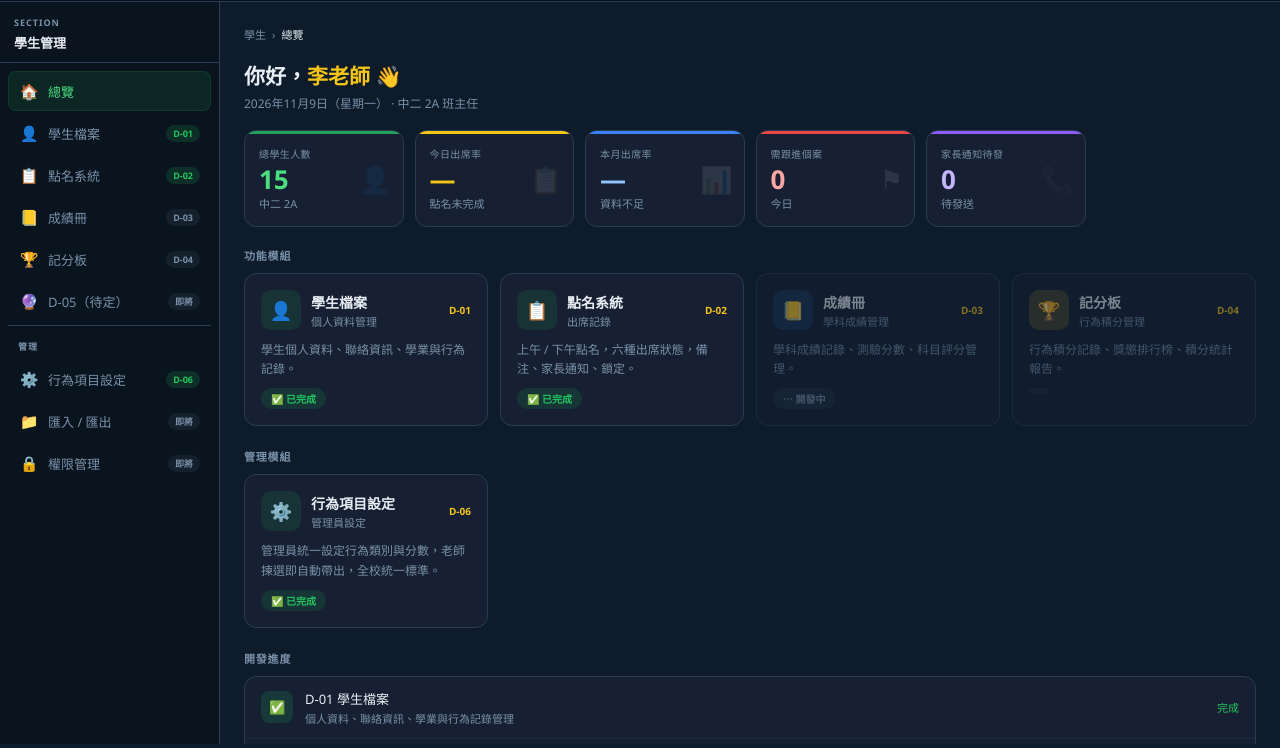
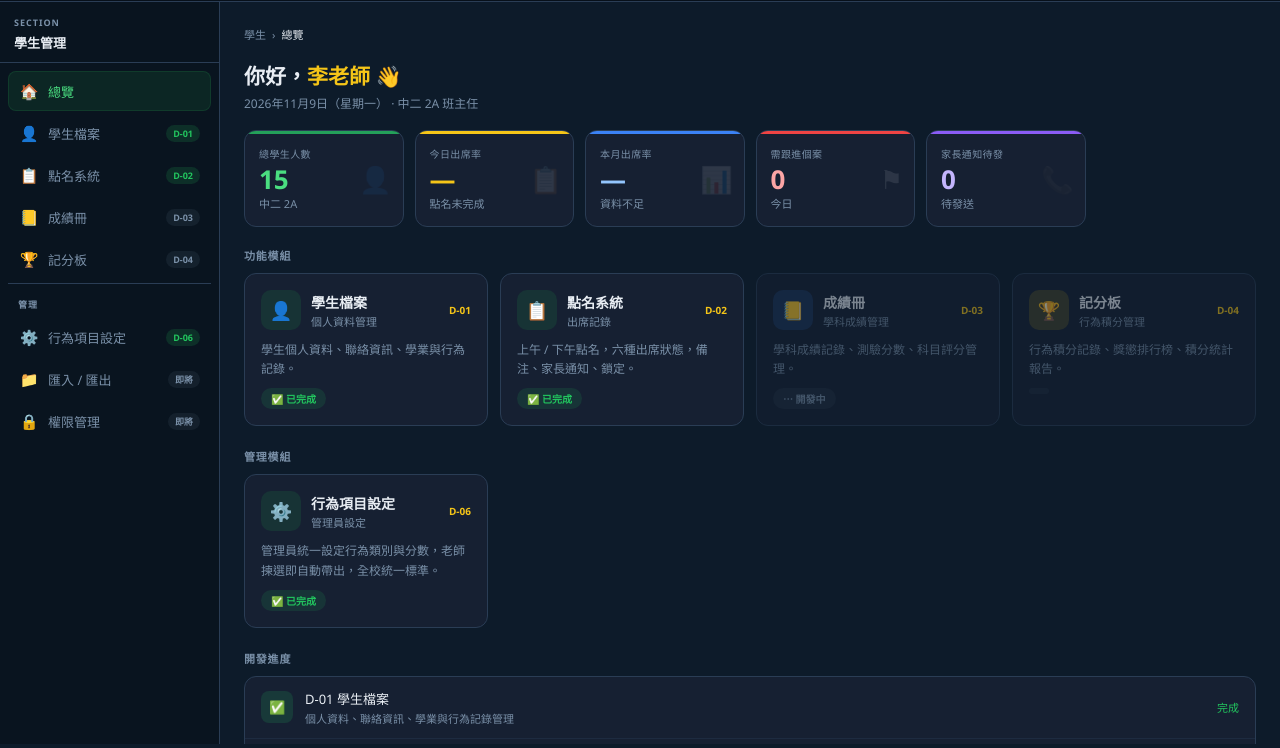
Before and after one commit to tabrisyuen-svg/HKJCC_IM_SYSTEM_DEMO, a plain HTML site: page index.html in a window 1280 px wide. Shown: the part 56-804 px from the top of the page. Drawn offline with Linux system fonts and the light colour scheme.

Commit message:
Update index.html

```diff
--- a/index.html
+++ b/index.html
@@ -274,10 +274,6 @@ body{font-family:'Segoe UI','Microsoft JhengHei',sans-serif;background:var(--dar
           <span class="si">🏆</span>記分板
           <span class="sb-badge bd-wip">D-04</span>
         </div>
-        <div class="sb-item" data-page="d05" onclick="switchPage('d05')">
-          <span class="si">🔮</span>D-05（待定）
-          <span class="sb-badge bd-wip">即將</span>
-        </div>
 
         <!-- 管理分隔 -->
         <div class="sb-divider">管理</div>
```
